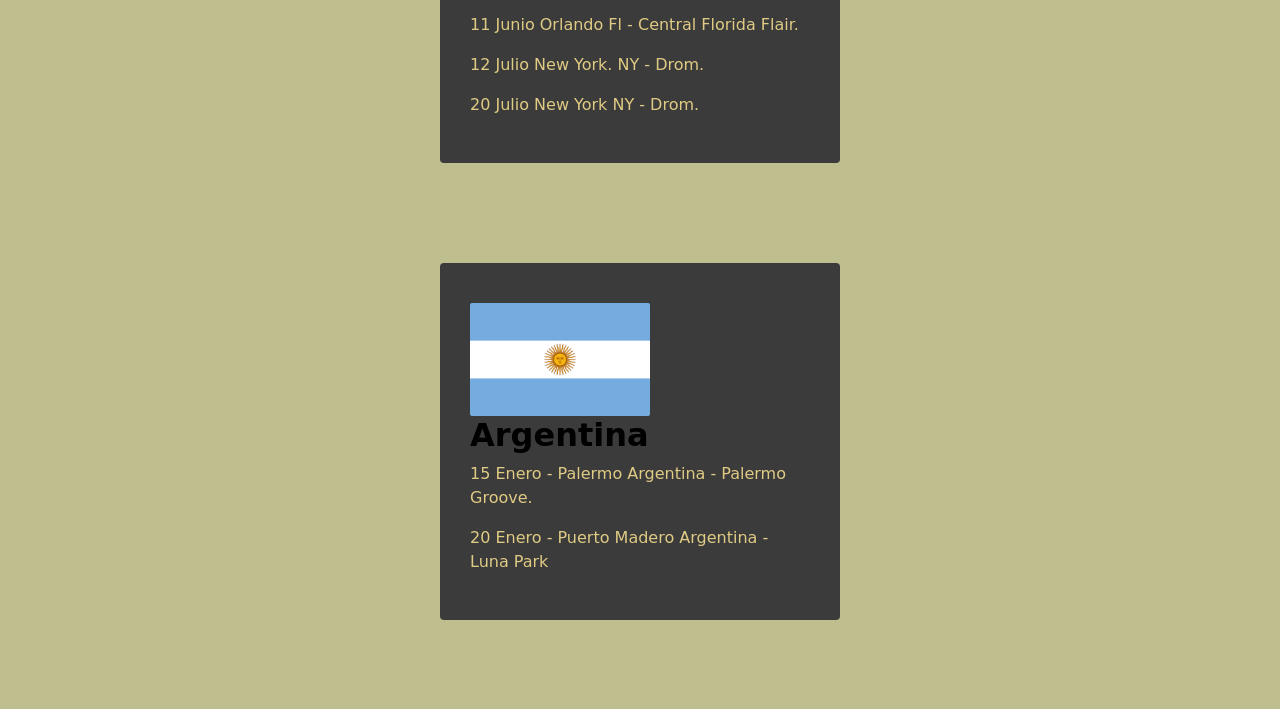
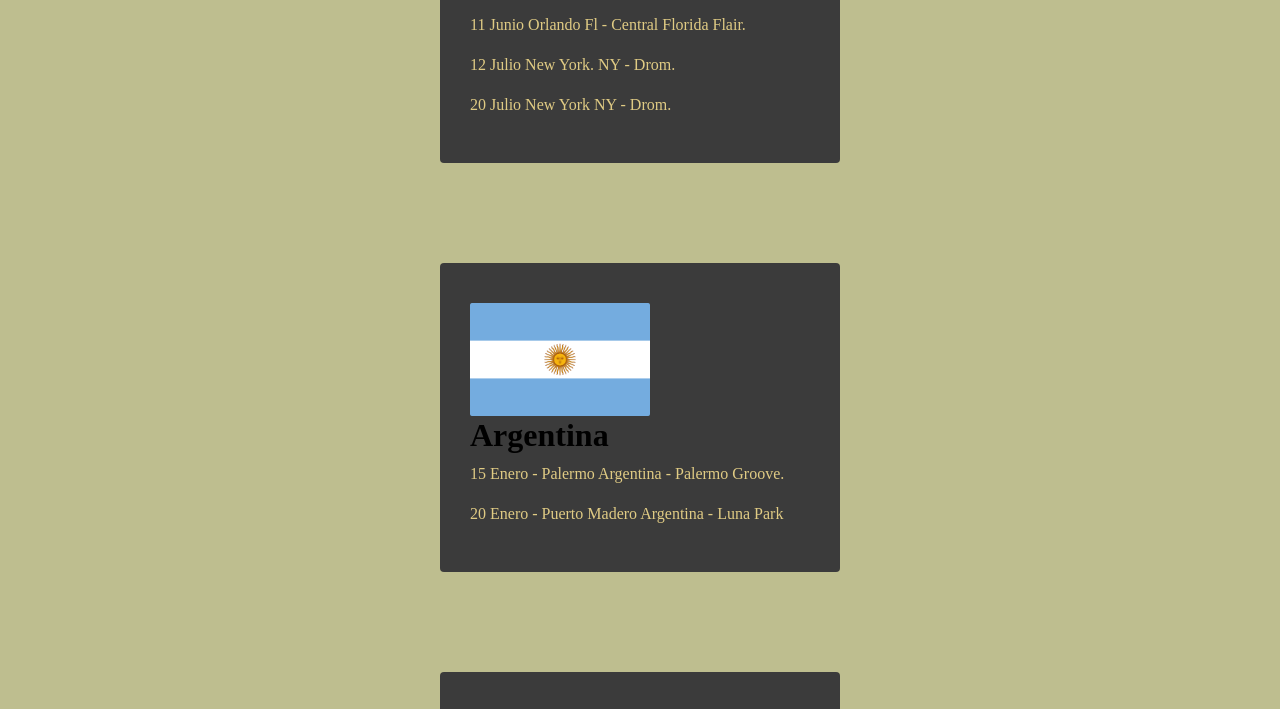
Before and after one commit to carlo1297/entrega-dos-Carlos-Andrade, a plain HTML site: page pages/conciertos.html in a window 1280 px wide. Shown: the part 583-1292 px from the top of the page. Drawn offline with nearby package versions, Linux system fonts and the light colour scheme.

Commit message:
se arreglo un error en el css

```diff
--- a/css/estilos.css
+++ b/css/estilos.css
@@ -99,12 +99,12 @@ h1{    color: black;
     color: rgb(224, 203, 132);
     font-weight: bold;
 
-        font-family: "Nerko One", cursive;
+        font-family: "Nerko One";
         font-weight: 400;
         font-style: normal;
 }
 .h2bandera{
-    font-family: "Permanent Marker", cursive;
+    font-family: "Permanent Marker";
   font-weight: 400;
   font-style: normal;
   color: black;
```
